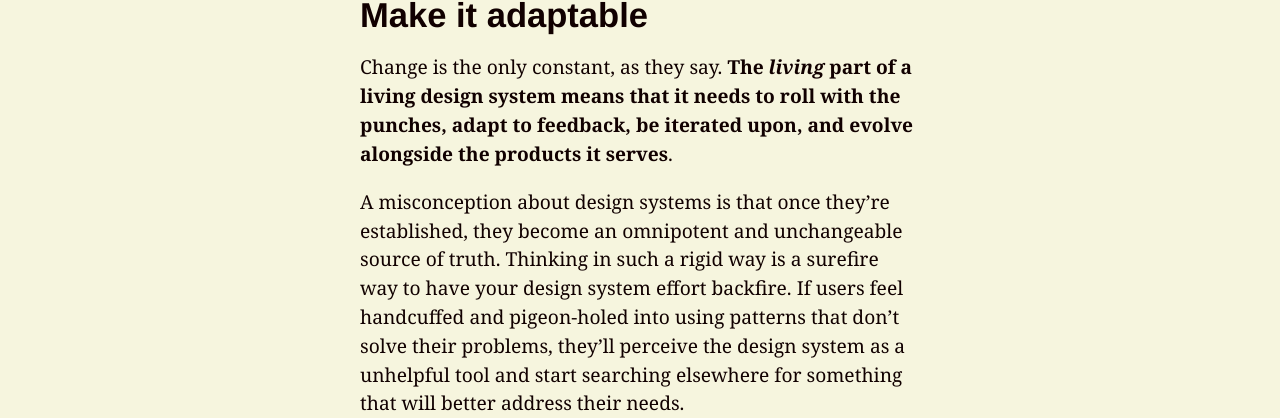
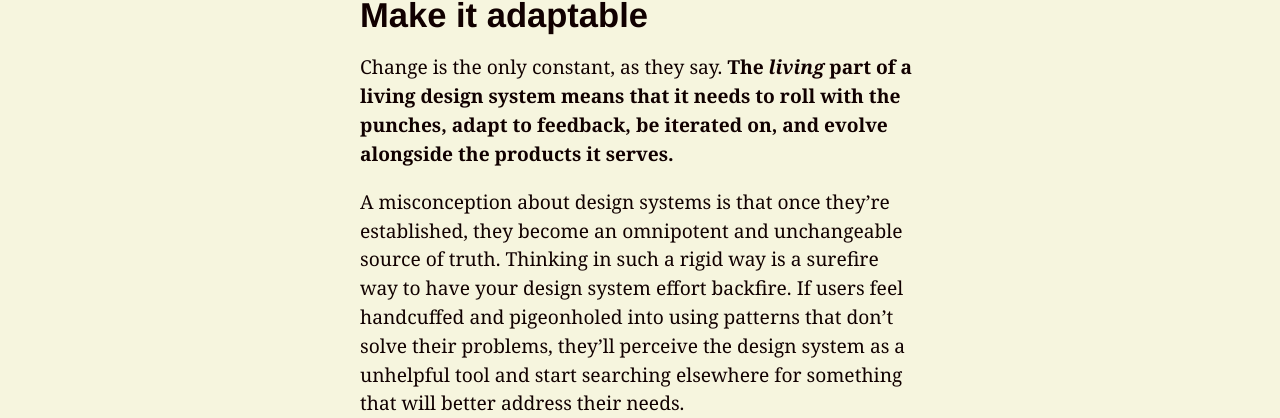
Before and after one commit to bradfrost/atomic-design, a Jekyll site: the page built from chapter-5.md, in a window 1280 px wide and 900 px high, scrolled down 18726 px. Shown: the part 207-625 px from the top of the window. Built offline with Jekyll 4.4.1, drawn with Linux system fonts in a browser that asks for light colours.

Commit message:
Edits to line 279. In progress.

```diff
--- a/chapter-5.md
+++ b/chapter-5.md
@@ -274,9 +274,9 @@ However, this does make that original list a little less punchy, so perhaps more
 </div>
 
 ## Make it adaptable
-Change is the only constant, as they say. **The <em>living</em> part of a living design system means that it needs to roll with the punches, adapt to feedback, be iterated upon, and evolve alongside the products it serves**.
+Change is the only constant, as they say. **The <em>living</em> part of a living design system means that it needs to roll with the punches, adapt to feedback, be iterated on, and evolve alongside the products it serves.**
 
-A misconception about design systems is that once they're established, they become an omnipotent and unchangeable source of truth. Thinking in such a rigid way is a surefire way to have your design system effort backfire. If users feel handcuffed and pigeon-holed into using patterns that don't solve their problems, they'll perceive the design system as a unhelpful tool and start searching elsewhere for something that will better address their needs.
+A misconception about design systems is that once they're established, they become an omnipotent and unchangeable source of truth. Thinking in such a rigid way is a surefire way to have your design system effort backfire. If users feel handcuffed and pigeonholed into using patterns that don't solve their problems, they'll perceive the design system as a unhelpful tool and start searching elsewhere for something that will better address their needs.
 
 **Creating a clear governance plan is essential for making sure your design system can adapt and thrive even as time goes by**.  A solid governance strategy starts by answering some important questions about handling change. Consider the following questions:
 
```
Also changed, not shown: 2 other files.
